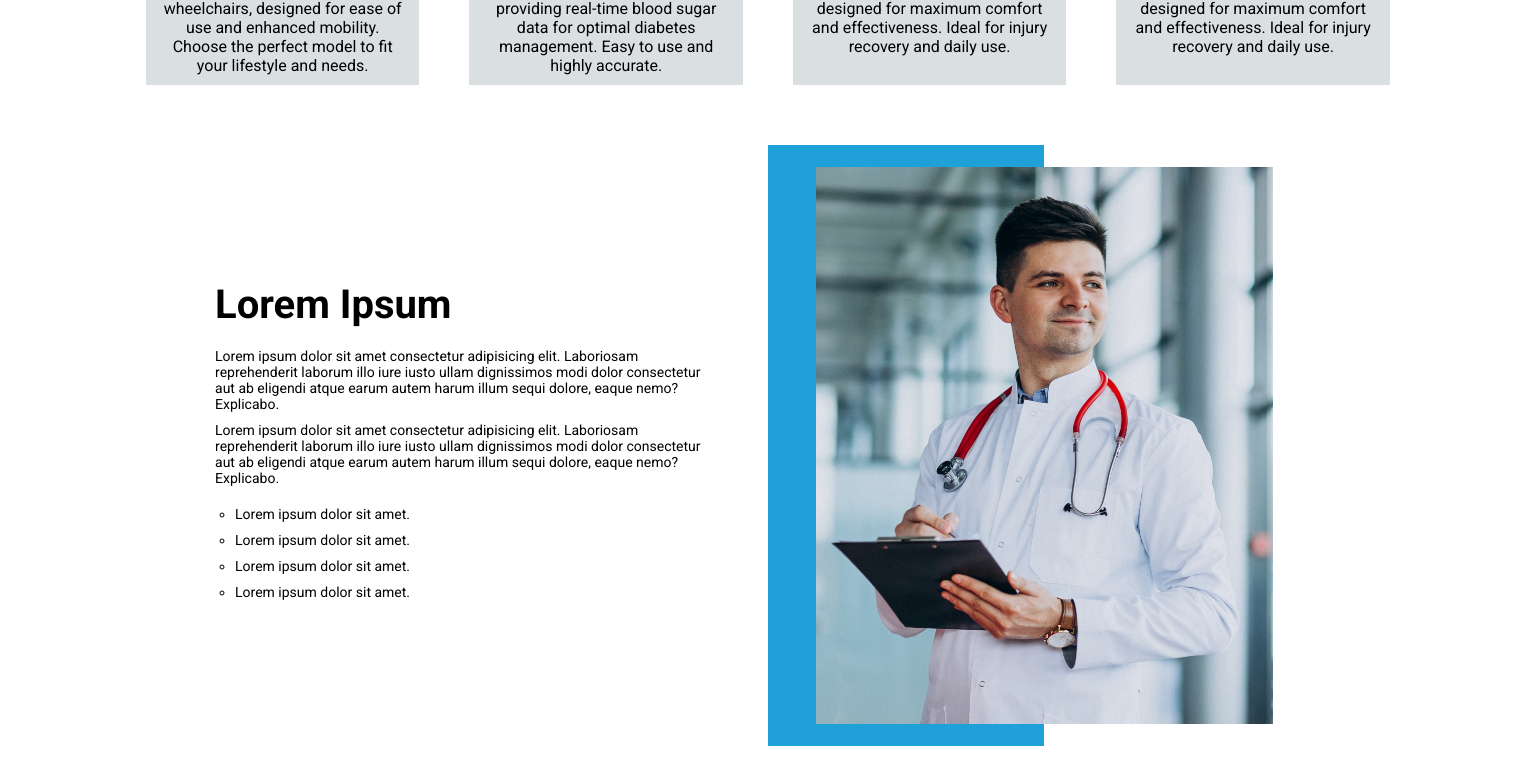
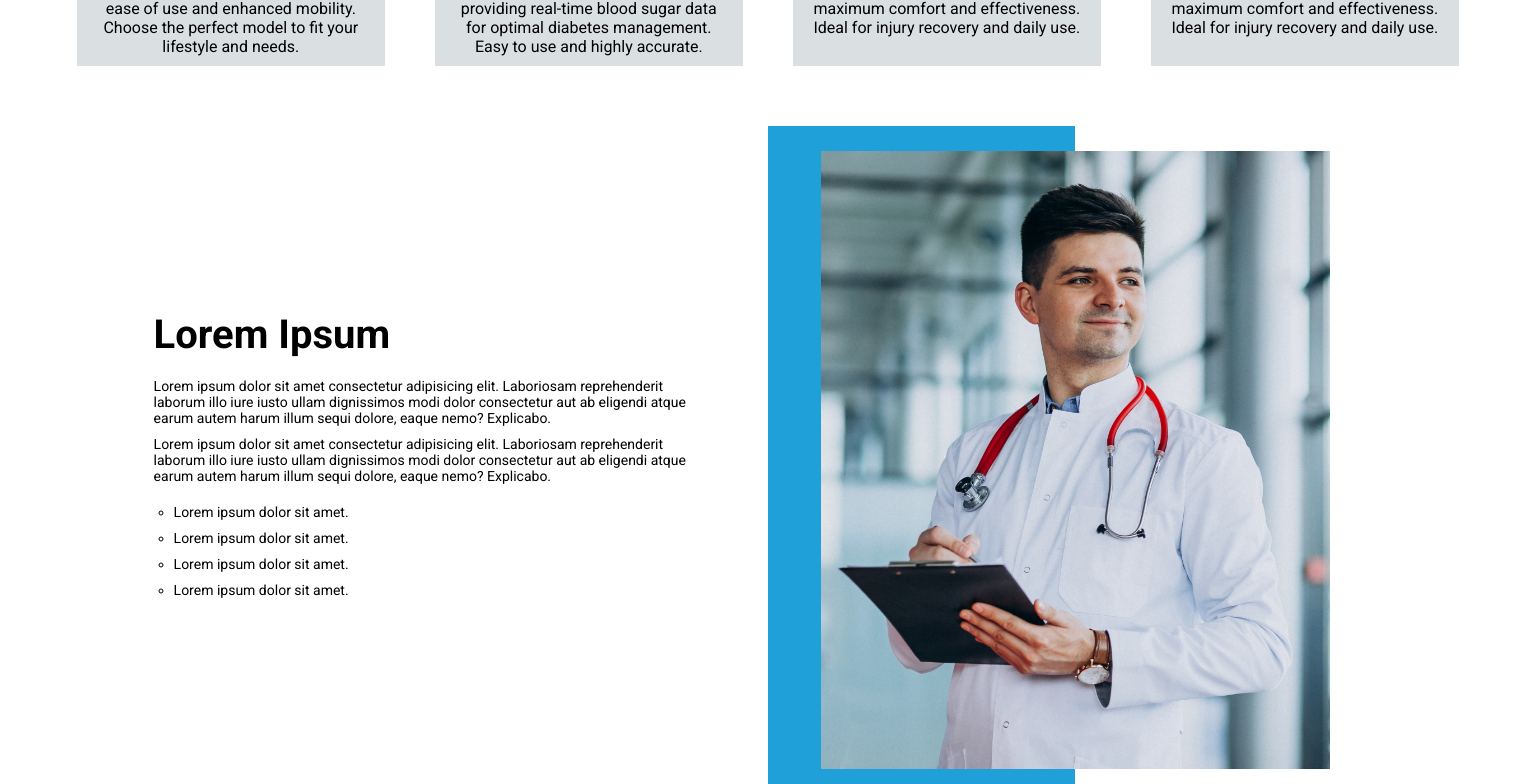
Before and after one commit to MKashanButt/squad-medical-supplies, a Next.js app: page /about in a window 1536 px wide. Shown: the part 1340-2124 px from the top of the page. Built offline with nearby package versions, Linux system fonts and the light colour scheme.

Commit message:
added none class for display

```diff
--- a/src/assets/css/global.css
+++ b/src/assets/css/global.css
@@ -247,9 +247,12 @@ html {
   width: 80px;
 }
 
+.none {
+  display: none;
+}
+
 @media (min-width:1300px) {
   main {
-    width: 90%;
     margin: auto;
   }
 }
```
